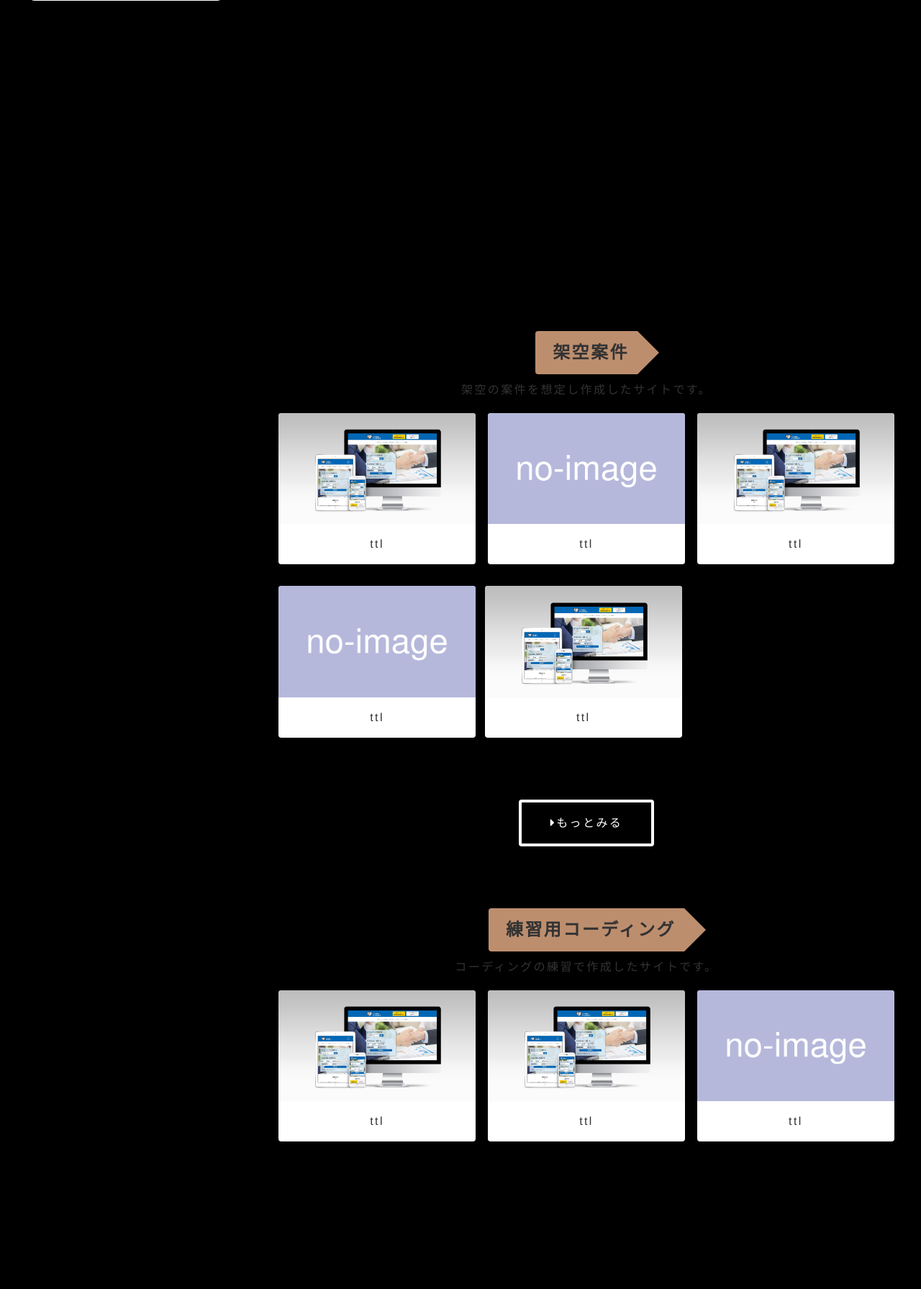
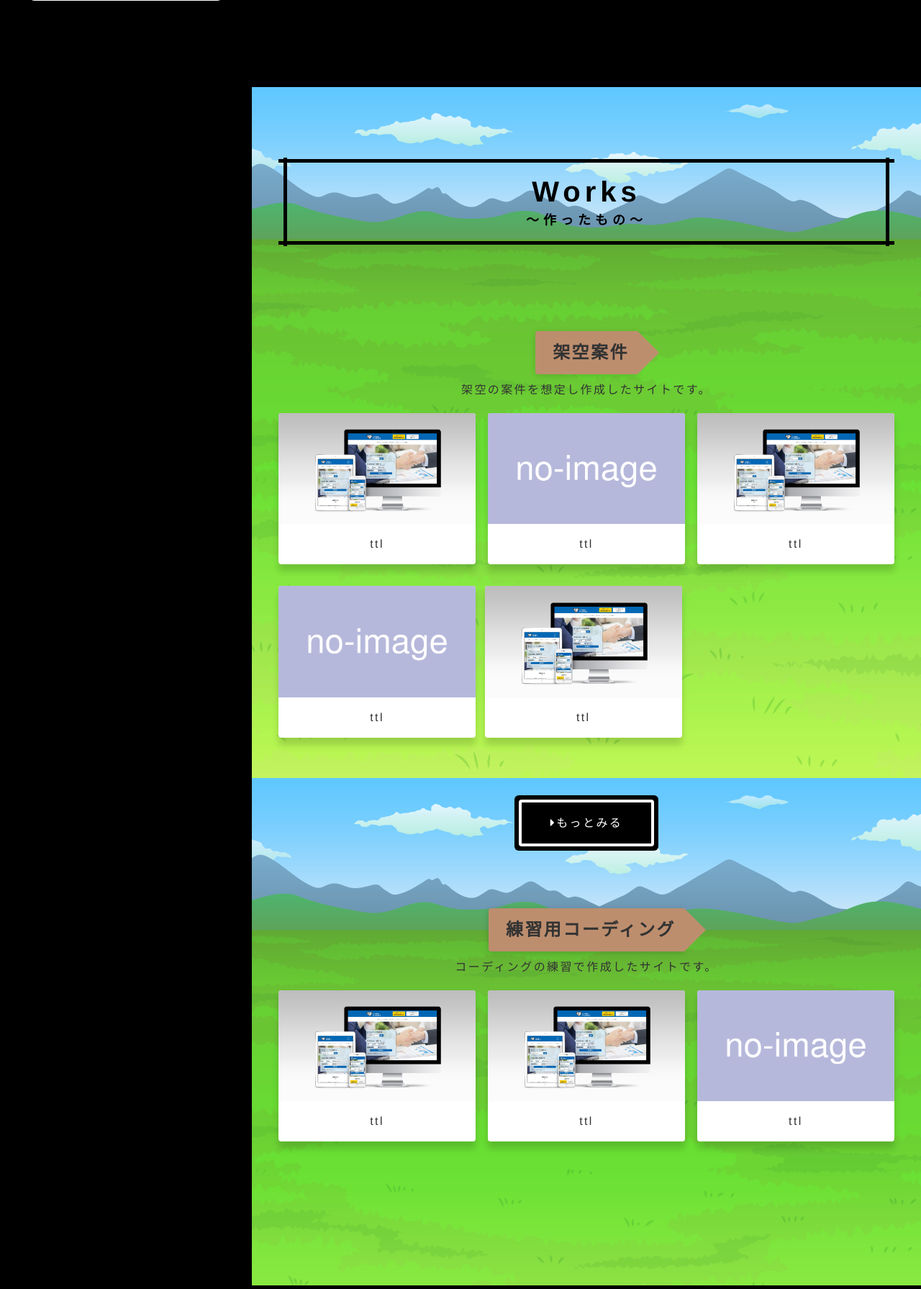
Before and after one commit to kbo580/new-portfolio, a PHP site: page /top.html in a window 1280 px wide. Shown: the part 679-2470 px from the top of the page at 72% size. Run offline with PHP 8.4, Linux system fonts and the light colour scheme; style sheets or scripts are compiled from the project's sources.

Commit message:
Add files via upload

```diff
--- a/css/styles.css
+++ b/css/styles.css
@@ -139,17 +139,9 @@ section:nth-of-type(even) .section-heading::before, section:nth-of-type(even) .s
 }
 
 /* 固定背景 */
-.fixed-bg::before {
-  background: -webkit-gradient(linear, left top, left bottom, from(rgba(255, 255, 255, 0.2)), to(rgba(255, 255, 255, 0.2))), url(../images/DQ-bg.png) center/cover no-repeat;
-  background: linear-gradient(rgba(255, 255, 255, 0.2), rgba(255, 255, 255, 0.2)), url(../images/DQ-bg.png) center/cover no-repeat;
-  content: "";
-  width: 100%;
-  display: block;
-  height: 100vh;
-  position: fixed;
-  top: 0;
-  left: 0;
-  z-index: -1;
+.fixed-bg {
+  background: -webkit-gradient(linear, left top, left bottom, from(rgba(255, 255, 255, 0.2)), to(rgba(255, 255, 255, 0.2))), url(../images/DQ-bg.png) top/cover no-repeat;
+  background: linear-gradient(rgba(255, 255, 255, 0.2), rgba(255, 255, 255, 0.2)), url(../images/DQ-bg.png) top/cover no-repeat;
 }
 
 /* ボタン */
@@ -236,6 +228,10 @@ section:nth-of-type(even) .section-heading::before, section:nth-of-type(even) .s
   .section-heading {
     margin-bottom: 120px;
   }
+  /* 固定背景 */
+  .fixed-bg {
+    background-attachment: fixed;
+  }
 }
 
 @media (min-width: 1025px) {
@@ -489,9 +485,8 @@ body.is-active {
 /* footer */
 /* ------------------------------------ */
 footer {
+  color: #fff;
   height: 80px;
-  border-top: 2px solid #c41a30;
-  color: #494544;
   display: -webkit-box;
   display: -ms-flexbox;
   display: flex;
--- a/css/styles.scss
+++ b/css/styles.scss
@@ -164,21 +164,8 @@ section:nth-of-type(even) .section-heading{
 
 /* 固定背景 */
 .fixed-bg{
-  // position: relative;
-
-  &::before{
-    background: linear-gradient(rgba(255, 255, 255, 0.2), rgba(255, 255, 255, 0.2)) ,url(../images/DQ-bg.png) center / cover no-repeat;
-    content: "";
-    width: 100%;
-    display: block;
-    height: 100vh;
-    position: fixed;
-    top: 0;
-    left: 0;
-    z-index: -1;
-  }
-}
-
+  background: linear-gradient(rgba(255, 255, 255, 0.2), rgba(255, 255, 255, 0.2)) ,url(../images/DQ-bg.png) top / cover no-repeat;
+}
 
 /* ボタン */
 .rpg-btn{
@@ -264,6 +251,11 @@ section:nth-of-type(even) .section-heading{
   .section-heading{
     margin-bottom: 120px;
   }
+
+  /* 固定背景 */
+  .fixed-bg{
+    background-attachment: fixed;
+  }
 }
 
 @media (min-width: 1025px){
@@ -345,7 +337,6 @@ header{
     padding: 100px 0 120px;
     height: 100%;
     overflow-y: auto;
-
 
     /*IE(Internet Explorer)・Microsoft Edge*/
     -ms-overflow-style: none;
@@ -512,10 +503,8 @@ body.is-active{
 /* footer */
 /* ------------------------------------ */
 footer{
-  // background-color: $subColor;
+  color: #fff;
   height: 80px;
-  border-top: 2px solid $accentColor;
-  color: $mainColor;
   display: flex;
   align-items: center;
   justify-content: center;
--- a/top.html
+++ b/top.html
@@ -301,7 +301,7 @@
           <!-- /inner -->
         </section>
 
-        <section class="profile" id="profile">
+        <section class="profile fixed-bg" id="profile">
 
           <div class="inner">
             <h2 class="section-heading">Profile<span class="section-heading-sub-title">自分について</span></h2>
```
Also changed, not shown: 1 other file.
